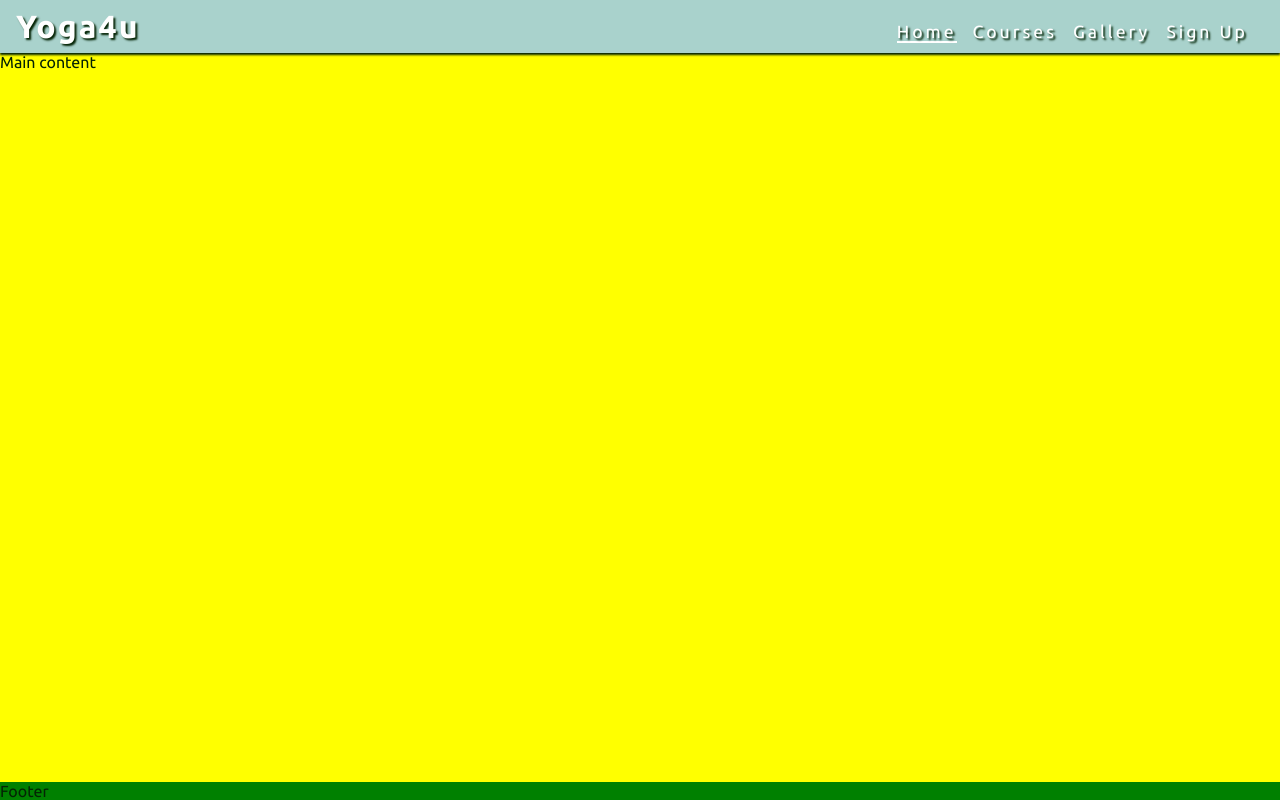
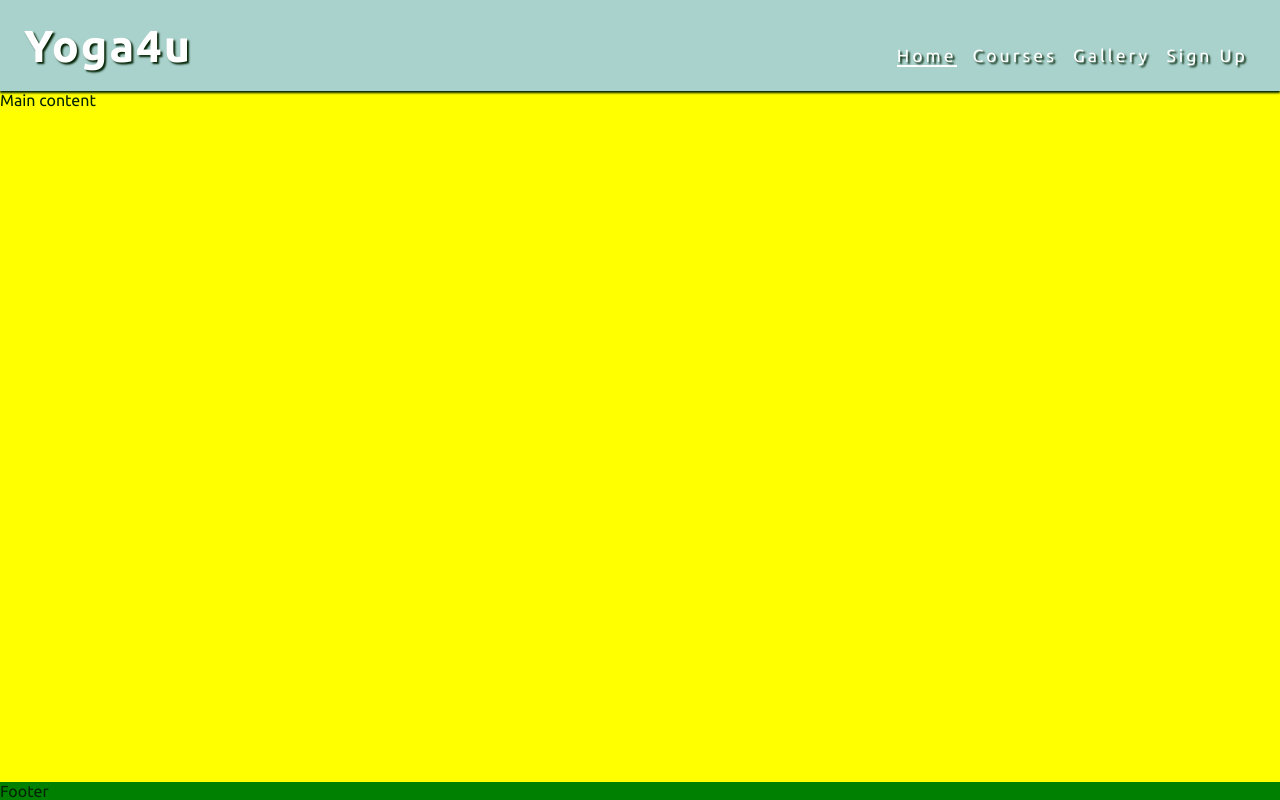
Before and after one commit to DesislavaNaydenova/Yoga4u, a plain HTML site: page index.html in a window 1280 px wide. Drawn offline with Linux system fonts and the light colour scheme.

Commit message:
make logo larger and push main down

```diff
--- a/assets/css/style.css
+++ b/assets/css/style.css
@@ -121,4 +121,14 @@ footer {
         display: none;
     }
 
+    #logo {
+        font-size: 280%;
+        line-height: 75px;
+        margin: 0 0.5rem;
+    }
+/*main content*/
+    main {
+        margin-top: 91px;
+    }
+
 }
```
